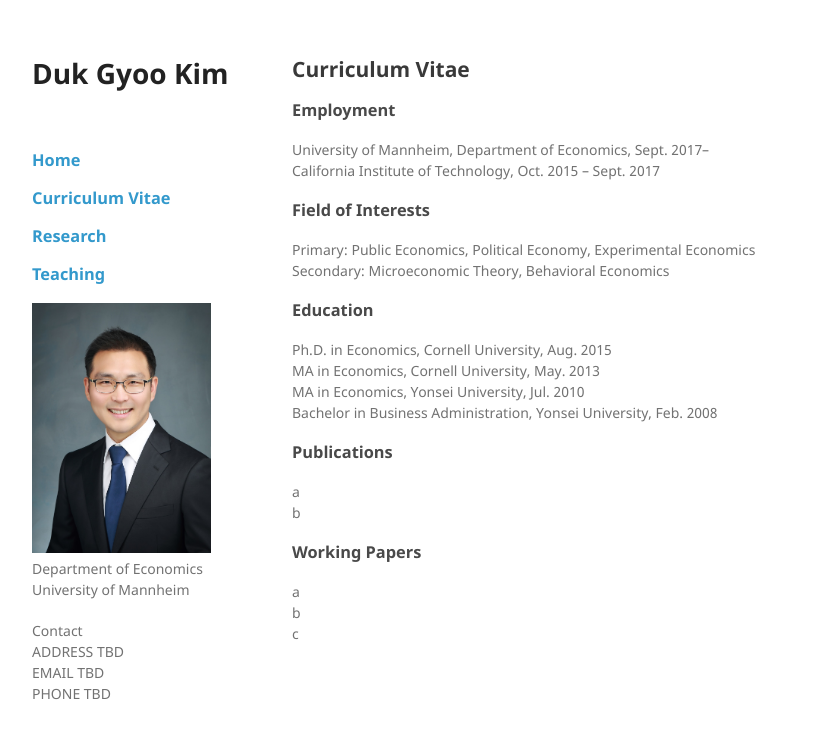
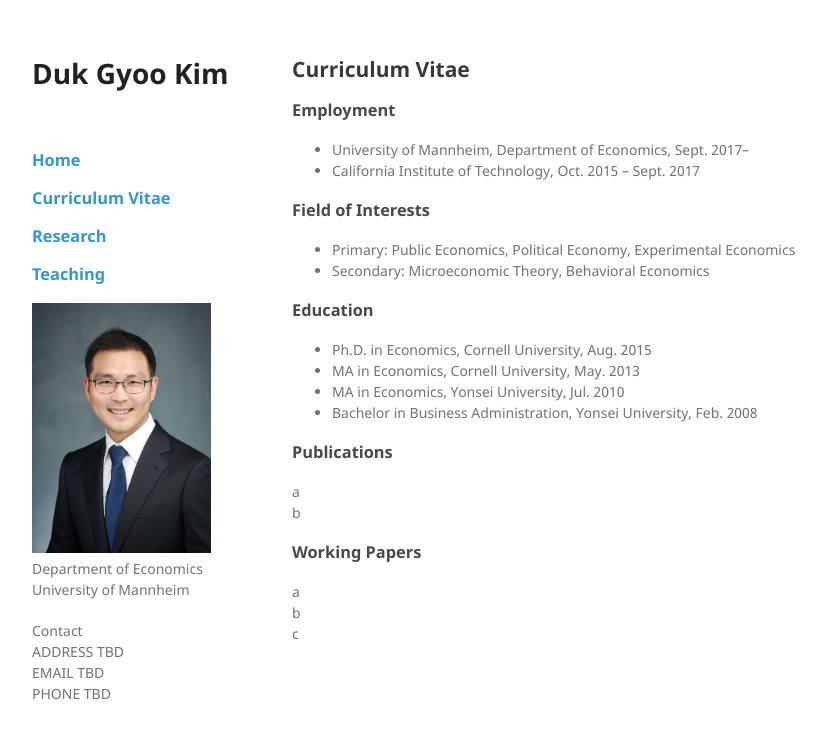
Before and after one commit to kimdukgyoo/kimdukgyoo.github.io, a Jekyll site: the page built from cv.md, in a window 1280 px wide. Shown: the top 739 px of the page, without its empty margins (178-1004 px from the left). Built offline with Jekyll 4.4.1, drawn with Linux system fonts in a browser that asks for light colours; our own code applies the rules of GitHub Pages for plain Markdown files.

Commit message:
Update cv.md

```diff
--- a/cv.md
+++ b/cv.md
@@ -1,20 +1,20 @@
 ## Curriculum Vitae
 
 ### Employment
-University of Mannheim, Department of Economics, Sept. 2017--
-California Institute of Technology, Oct. 2015 -- Sept. 2017
+- University of Mannheim, Department of Economics, Sept. 2017--
+- California Institute of Technology, Oct. 2015 -- Sept. 2017
 
 
 ### Field of Interests
-Primary: Public Economics, Political Economy, Experimental Economics
-Secondary: Microeconomic Theory, Behavioral Economics
+- Primary: Public Economics, Political Economy, Experimental Economics
+- Secondary: Microeconomic Theory, Behavioral Economics
 
 
 ### Education
-Ph.D. in Economics, Cornell University, Aug. 2015
-MA in Economics, Cornell University, May. 2013
-MA in Economics, Yonsei University, Jul. 2010
-Bachelor in Business Administration, Yonsei University, Feb. 2008
+- Ph.D. in Economics, Cornell University, Aug. 2015
+- MA in Economics, Cornell University, May. 2013
+- MA in Economics, Yonsei University, Jul. 2010
+- Bachelor in Business Administration, Yonsei University, Feb. 2008
 
 
 ### Publications
```
